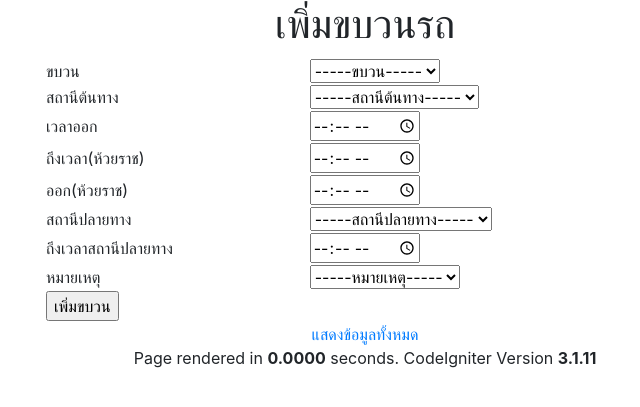
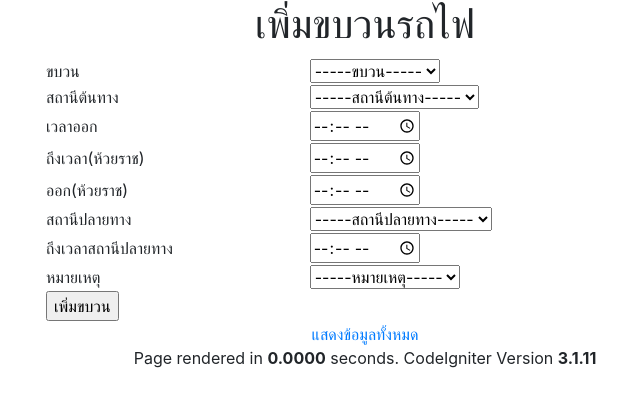
Before and after one commit to thanaphat43/mcv2, a CodeIgniter app: page /codeigniter/index.php/welcome/reg_menu in a window 1280 px wide. Shown: the top 407 px of the page, without its empty margins (275-915 px from the left). Run offline with CodeIgniter, Linux system fonts and the light colour scheme.

Commit message:
first commit1

```diff
--- a/application/controllers/Welcome.php
+++ b/application/controllers/Welcome.php
@@ -33,6 +33,8 @@ function __construct(){
 			$this->load->view('b');
 
 	}
-
+public function reg_menu1(){
+	$this->load->view('b');
+}
 
 }
--- a/application/views/a.php
+++ b/application/views/a.php
@@ -21,7 +21,9 @@
     <br>
     <div class="container">
         <center><h3>ขบวนรถไฟ</h3></center>
+        <a href=<?php echo site_url('Welcome/reg_menu1'); ?>>เพิ่มขบวนรถไฟ</a>
         <br>
+
         <div class="col-md-5">
 
         </div>
@@ -51,7 +53,9 @@
         <th scope="row"><?php echo $show['note']?></th>
                 </tr>
             </tbody>
+
                   <?php } ?>
+
     </div>
 
     </div>
--- a/application/views/b.php
+++ b/application/views/b.php
@@ -21,7 +21,7 @@ defined('BASEPATH') OR exit('No direct script access allowed');
 <div id="container"  align="center">
      <form action="<?php echo site_url('Welcome/reg_menu'); ?>" enctype="multipart/form-data" method="POST">
 
-	<h1>เพิ่มขบวนรถ</h1>
+	<h1>เพิ่มขบวนรถไฟ</h1>
 
 	<div id="body"  align="center">
 
```
